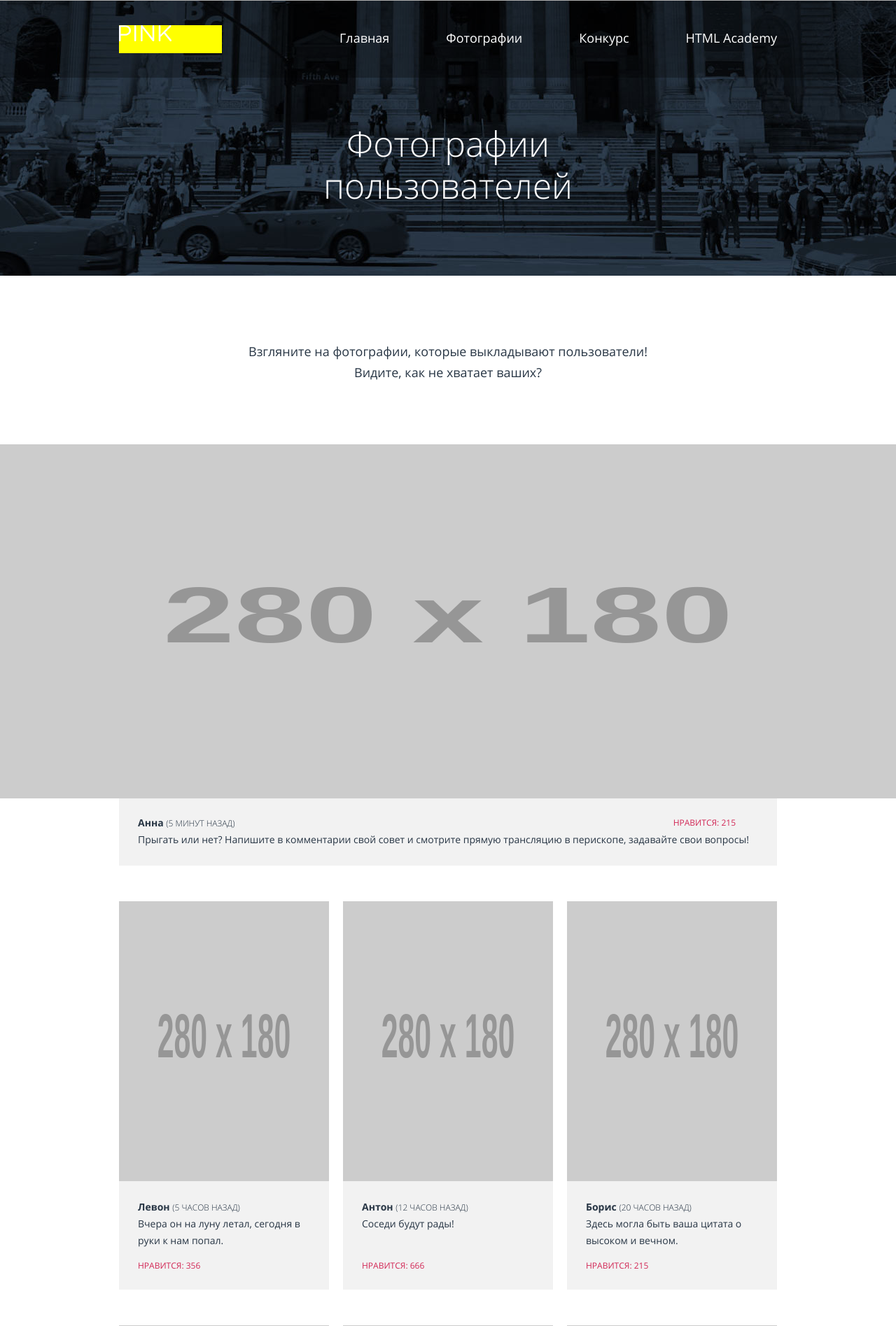
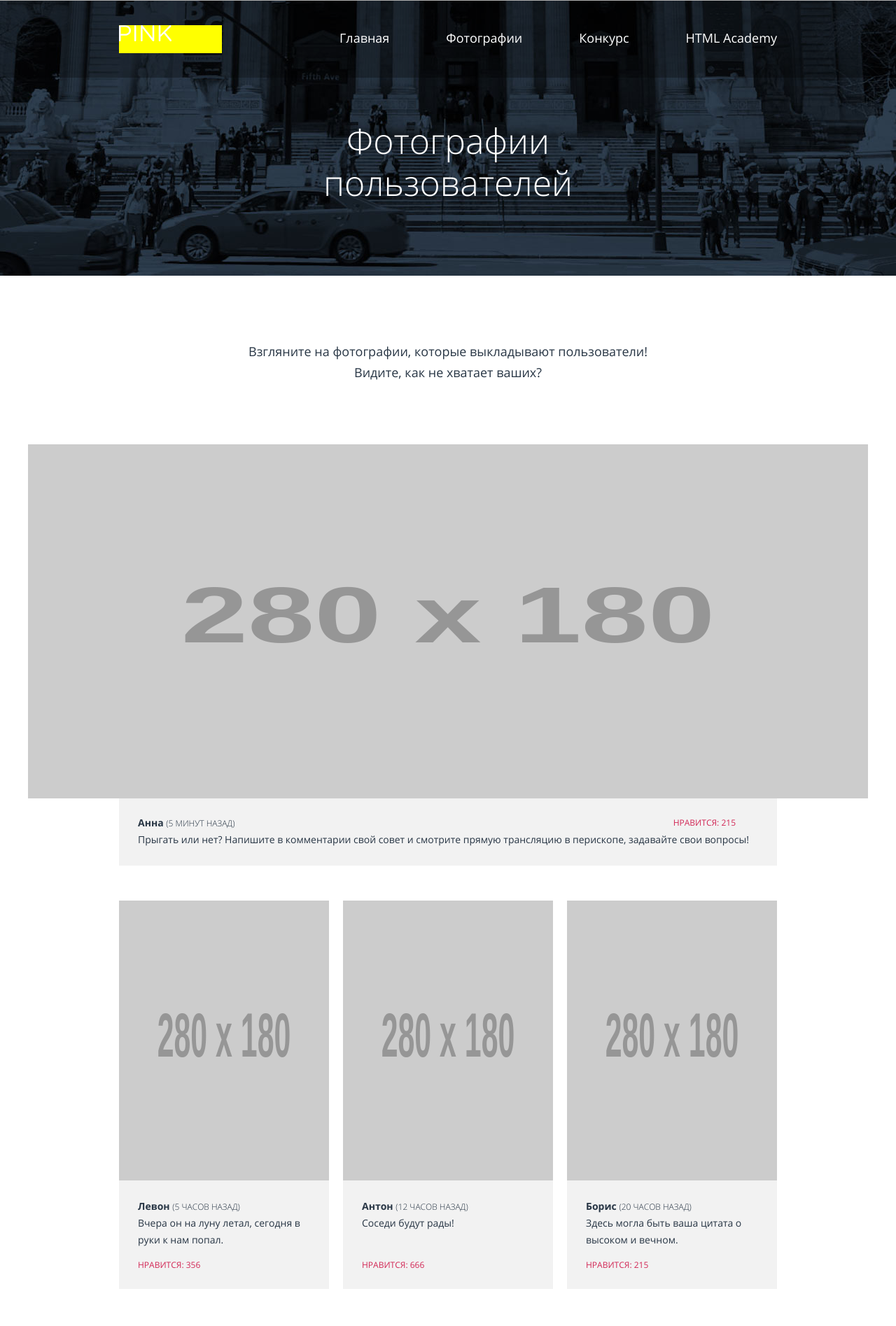
Before and after one commit to elenagradovich/425039-pink, a PHP site: page /photo.html in a window 1280 px wide. Shown: the top 1895 px of the page at 70% size. Run offline with PHP 8.4, Linux system fonts and the light colour scheme; grey boxes labelled with a size stand in for pictures from a placeholder-image service; style sheets or scripts are compiled from the project's sources; some libraries are stand-ins or nearby versions.

Commit message:
pixel-perfect photo

```diff
--- a/source/photo.html
+++ b/source/photo.html
@@ -42,17 +42,19 @@
     </header>
 
     <main class="page-content">
-      <div class="page-content__back  page-content__back--photo">
-        <h1 class="page-content__title page-content__title--photo">Фотографии пользователей</h1>
+      <div class="page-content__wrapper page-content__back page-content__back--photo">
+        <div class="page-content__title">
+          <h1 class="page-content__title-tag">Фотографии пользователей</h1>
         </div>
-      <section class="photo-content__gallery gallery">
+      </div>
+      <div class="page-content__wrapper page-content__wrapper--gallery">
+        <section class="gallery"> <!--photo-content__gallery-->
           <h2 class="visually-hidden">Галерея</h2>
           <div class="gallery__slogan">
             <p >Взгляните на фотографии, которые выкладывают пользователи! Видите, как не хватает ваших?
             </p>
           </div>
           <img class="gallery__image-top" src="http://placehold.it/280x180"  alt="Изображение пользователя">
-        <div class="gallery__wrapper">
           <ul class="gallery__list">
             <li class="gallery__item gallery-card gallery__item--top">
               <div class="gallery-card__wrapper gallery-card__wrapper--top">
@@ -145,10 +147,11 @@
               </div>
             </li>
           </ul>
-        </div>
           <p class="gallery__footer">Затмите их всех!<br> Выкладывайте все, что накопилось в телефоне!</p>
         </section>
-      <div class="photo-content__form upload-photo">
+      </div>
+
+      <div class="page-content__wrapper page-content__wrapper--upload-photo">
         <form class="upload-photo__form" method="post" action="#" enctype="multipart/form-data">
           <h2 class="visually-hidden">Форма редактирования фото</h2>
           <div class="upload-photo__preview">
@@ -189,11 +192,11 @@
             </div>
           </div>
         </form>
-      </div>
+      <div>
+    </main>
 
-    </main>
     <footer class="footer footer--photo">
-      <div class="footer__wrapper-bottom">
+      <div class="footer__wrapper-bottom footer__wrapper-bottom--photo">
         <div class="footer__item logo">
           <a class="logo__link" href="index.html">
             <svg width="50" height="10"  class="logo__img logo__img--footer"></svg>
--- a/source/sass/blocks/_effect.scss
+++ b/source/sass/blocks/_effect.scss
@@ -3,9 +3,9 @@
   flex-direction: row;
   justify-content: center;
   align-items: center;
-  width: 100%;
 
   @include lt-st-reset;
+  margin-bottom: 40px;
 }
 
 .effects__item {
--- a/source/sass/blocks/_footer.scss
+++ b/source/sass/blocks/_footer.scss
@@ -51,8 +51,8 @@
     @include wrapper($tablet-width);
     flex-direction: row;
     justify-content: space-between;
-    padding-top: 36px;
-    padding-bottom: 36px;
+    padding-top: 40px;
+    padding-bottom: 40px;
   }
 
   .footer__wrapper-bottom--index {
@@ -82,16 +82,23 @@
     @include wrapper($desktop-width);
     flex-direction: row;
     justify-content: space-between;
-    padding: 100px $padding-side-desktop;
+    padding-left: $padding-side-desktop;
+    padding-right: $padding-side-desktop;
   }
 
   .footer__wrapper-bottom--index {
-    padding-top: 70px;
+    padding-top: 75px;
+    padding-bottom: 70px;
   }
 
   .footer__wrapper-bottom--form {
-    padding-top: 70px;
-    padding-bottom: 75px;
+    padding-top: 75px;
+    padding-bottom: 70px;
+  }
+
+  .footer__wrapper-bottom--photo {
+    padding-top: 100px;
+    padding-bottom: 70px;
   }
 
   .footer-index__wrapper {
--- a/source/sass/blocks/_gallery-card.scss
+++ b/source/sass/blocks/_gallery-card.scss
@@ -7,16 +7,18 @@
 .gallery-card__wrapper {
   display: flex;
   flex-direction: column;
-  width: 100%;
-  flex-grow: 1;
-  padding: 18px 18px 20px;
+  padding: 17px 17px 21px;
   margin: 0;
   text-align: left;
   background-color: darken($color-primary, 5.1);
 }
 
+.gallery-card__wrapper--top {
+  padding-right: 10px;
+}
+
 .gallery-card__image {
-  width: 100%;
+  width: 280px;
   height: 180px;
 }
 
@@ -32,12 +34,10 @@
 }
 
 .gallery-card__comment {
-  width: 100%;
   margin: 0;
   margin-bottom: 10px;
   font-size: 14px;
   line-height: 24px;
-  flex-grow: 1;
 }
 
 .gallery-card__likes {
@@ -49,30 +49,26 @@
 }
 
 @media (min-width: $tablet-width) {
-  .gallery-card__image {
-    height: 300px;
-  }
-
-  .gallery-card__image--top {
-    height: 509px;
-    background-image: url("../img/panorama-tablet@1x.jpg");
-  }
-
-  .gallery-card:not(:first-child) {
+  .gallery-card {
     width: 300px;
   }
 
   .gallery-card:first-child {
+    width: $tablet-width;
+  }
+
+  .gallery-card__image {
     width: 100%;
+    height: 300px;
   }
 
   .gallery-card__wrapper {
+    flex-grow: 1;
     min-height: 155px;
     padding: 25px 27px 22px;
   }
 
   .gallery-card__wrapper--top {
-    display: flex;
     flex-direction: row;
     flex-wrap: wrap;
     min-height: auto;
@@ -85,6 +81,7 @@
   }
 
   .gallery-card__comment {
+    flex-grow: 1;
     margin-bottom: 12px;
   }
 
@@ -94,7 +91,7 @@
 
   .gallery-card__likes {
     padding-left: 0;
-    bpadding-right: 0;
+    padding-right: 0;
   }
 
   .gallery-card__likes--top {
@@ -104,12 +101,11 @@
 }
 
 @media (min-width: $desktop-width) {
+  .gallery-card:first-child {
+    width: $desktop-width;
+  }
+
   .gallery-card__image {
     height: 400px;
   }
-
-  .gallery-card__image--top {
-    height: 506px;
-    background-image: url("../img/panorama-desktop@1x.jpg");
-  }
 }
--- a/source/sass/blocks/_gallery.scss
+++ b/source/sass/blocks/_gallery.scss
@@ -1,32 +1,28 @@
 .gallery {
-  display: flex;
-  flex-direction: column;
+  @include wrapper($mobile-width);
+  padding-left: $padding-side;
+  padding-right: $padding-side;
   justify-content: center;
   align-items: center;
-  width: 100%;
   background-color: $color-primary;
 }
 
 .gallery__image-top {
   display: block;
-  width: 100%;
+  margin-left: -$padding-side;
+  margin-right: -$padding-side;
   height: 137px;
+  width: $mobile-width;
   background: $color-secondary no-repeat;
   background-size: cover;
-  background-position: 50%;
+  background-position: 50% 0;
 }
 
 .gallery__slogan {
   text-align: center;
   margin: 0;
-  padding: 45px 30px 50px;
+  padding: 32px 15px 37px;
   line-height: 30px;
-}
-
-.gallery__wrapper {
-  width: 100%;
-  margin: 0 auto;
-  padding: 0 20px;
 }
 
 .gallery__list {
@@ -35,7 +31,6 @@
   justify-content: flex-start;
   align-items: center;
   width: 100%;
-  margin: 0 auto 40px;
 
   @include lt-st-reset;
 }
@@ -43,7 +38,8 @@
 .gallery__footer {
   margin: 0;
   text-align: center;
-  padding: 22px 30px 43px;
+  padding-top: 22px;
+  padding-bottom: 43px;
   line-height: 30px;
 }
 
@@ -52,17 +48,18 @@
 }
 
 @media (min-width: $tablet-width) {
-  .gallery__wrapper {
-    max-width: $tablet-width;
+  .gallery {
+    @include wrapper($tablet-width);
   }
 
   .gallery__item--top {
-    width: 100%;
     margin-bottom: 50px;
   }
 
   .gallery__image-top {
     height: 509px;
+    width: $tablet-width;
+    background-image: url("../img/panorama-tablet@1x.jpg");
   }
 
   .gallery__slogan {
@@ -74,7 +71,6 @@
   }
 
   .gallery__list {
-    display: flex;
     flex-direction: row;
     justify-content: flex-start;
     flex-wrap: wrap;
@@ -87,27 +83,31 @@
 
   .gallery__footer {
     font-size: 18px;
-    padding: 45px 30px 70px;
+    padding: 47px 30px 70px;
   }
 }
 
 @media (min-width: $desktop-width) {
-  .gallery__slogan {
-    max-width: $desktop-width;
-    padding: 75px 290px 70px;
+  .gallery {
+    @include wrapper($desktop-width);
+    padding-left: $padding-side-desktop;
+    padding-right: $padding-side-desktop;
   }
 
-  .gallery__wrapper {
-    padding: 0 $padding-side-desktop;
-    max-width: $desktop-width;
+  .gallery__slogan {
+    padding: 75px 150px 70px;
   }
 
-  .gallery__item {
-    margin-bottom: 51px;
+  .gallery__item:not(:first-child) {
+    margin-bottom: 55px;
   }
 
-  .gallery__item--top {
-    width: 100%;
+  .gallery__image-top {
+    height: 506px;
+    width: $desktop-width;
+    margin-left: -$padding-side-desktop;
+    margin-right: -$padding-side-desktop;
+    background-image: url("../img/panorama-desktop@1x.jpg");
   }
 
   .gallery__item:nth-child(n+2):nth-child(2n) {
@@ -122,11 +122,7 @@
     margin-right: 20px;
   }
 
-  .gallery__image-top {
-    height: 506px;
-  }
-
   .gallery__footer {
-    padding: 10px 30px 65px;
+    padding: 5px 30px 65px;
   }
 }
--- a/source/sass/blocks/_page-content.scss
+++ b/source/sass/blocks/_page-content.scss
@@ -1,6 +1,9 @@
+.page-content {
+  min-width: $mobile-width;
+}
+
 .page-content__wrapper {
   width: 100%;
-  min-width: $mobile-width;
 }
 
 .page-content__wrapper--downloads {
@@ -9,7 +12,8 @@
 }
 
 .page-content__wrapper--advantages,
-.page-content__wrapper--plans {
+.page-content__wrapper--plans,
+.page-content__wrapper--upload-photo {
   background-color: $color-bg-form;
 }
 
@@ -23,8 +27,9 @@
 
 .page-content__back--photo,
 .page-content__back--form {
-  padding-top: 80px;
-  min-height: 237px;
+  margin-top: -$height-top-mobile;
+  padding-top: 100px;
+  min-height: 238px;
 }
 
 .page-content__slogan {
@@ -32,18 +37,20 @@
 }
 
 .page-content__title {
+  @include wrapper($mobile-width);
+  padding-left: $padding-side;
+  padding-right: $padding-side;
+}
+
+.page-content__title-tag {
+  margin: 0;
   padding-left: 45px;
   padding-right: 45px;
   line-height: 30px;
-  text-align: center;
   font-size: 24px;
   color: $color-primary;
   font-weight: 300;
-}
-
-.page-content__title--form {
-  padding-left: 40px;
-  padding-right: 40px;
+  text-align: center;
 }
 
 .page-content__plans {
@@ -69,11 +76,15 @@
   }
 
   .page-content__title {
+    @include wrapper($tablet-width);
+  }
+
+  .page-content__title-tag {
+    padding-top: 40px;
+    padding-left: 90px;
+    padding-right: 90px;
     font-size: 50px;
     line-height: 60px;
-    text-align: center;
-    color: $color-primary;
-    font-weight: 300;
   }
 }
 
@@ -94,13 +105,15 @@
     min-height: 393px;
   }
 
-  .page-content__title--photo {
-    padding-left: 400px;
-    padding-right: 400px;
-  }
-
-  .page-content__title--form {
+  .page-content__title {
+    @include wrapper($desktop-width);
     padding-left: $padding-side-desktop;
     padding-right: $padding-side-desktop;
   }
+
+  .page-content__title-tag {
+    padding-top: 30px;
+    padding-left: 250px;
+    padding-right: 250px;
+  }
 }
--- a/source/sass/blocks/_photo-content.scss
+++ /dev/null
@@ -1,3 +0,0 @@
-.photo-content__form {
-  margin: 0 auto;
-}
--- a/source/sass/blocks/_upload-photo-form.scss
+++ b/source/sass/blocks/_upload-photo-form.scss
@@ -1,16 +1,7 @@
-.upload-photo {
-  width: 100%;
-  background-color: darken($color-primary, 5.1);
-}
-
 .upload-photo__form {
-  display: flex;
-  flex-direction: column;
+  @include wrapper($mobile-width);
   align-items: center;
-  width: 100%;
-  margin: 0 auto;
-  padding-top: 20px;
-  padding-bottom: 40px;
+  padding: 20px $padding-side 40px;
 }
 
 .upload-photo__preview {
@@ -37,10 +28,6 @@
   width: 100%;
   margin-bottom: 40px;
   border-bottom: 1px solid $color-form-border;
-}
-
-.upload-photo__effects {
-  margin-bottom: 40px;
 }
 
 .upload-photo__filter {
--- a/source/sass/components/_buttons.scss
+++ b/source/sass/components/_buttons.scss
@@ -7,6 +7,7 @@
   font-size: 18px;
   font-weight: 700;
   text-align: center;
+  letter-spacing: 1px;
   background: transparent;
 }
 
--- a/source/sass/style.scss
+++ b/source/sass/style.scss
@@ -49,7 +49,6 @@ img {
 @import "blocks/_footer.scss";
 @import "blocks/_social.scss";
 @import "blocks/_copyright.scss";
-@import "blocks/_photo-content.scss";
 @import "blocks/_gallery.scss";
 @import "blocks/_gallery-card.scss";
 @import "blocks/_upload-photo-form.scss";
```
Also changed, not shown: source/index.html (+4 -4 lines). Lines whose indentation alone changed are shown as unchanged.
